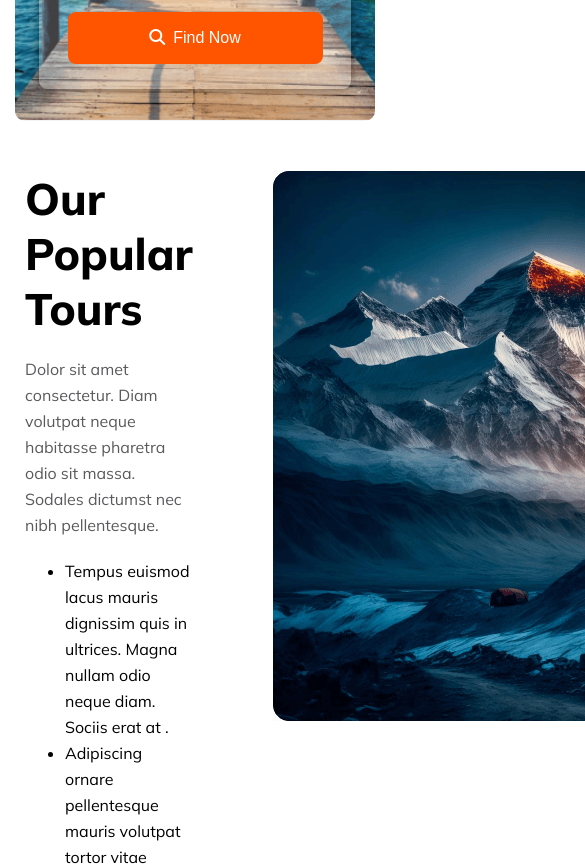
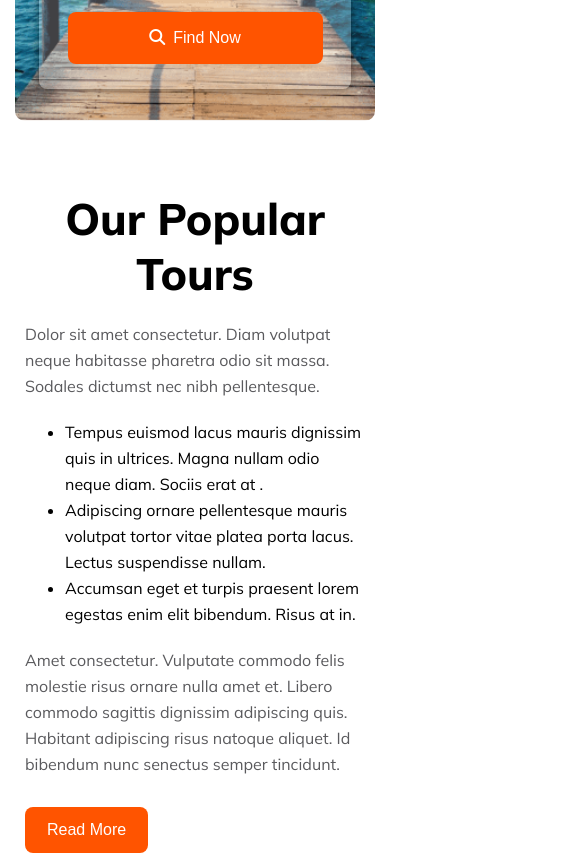
Before and after one commit to kiron-talukdar/4_Responsive_Travel_Website, a plain HTML site: page index.html in a window 390 px wide. Shown: the part 520-1386 px from the top of the page, 585 px wide, since content can reach past the window. Drawn offline with Linux system fonts and the light colour scheme.

Commit message:
responsive commit, this web design is complete with responsive pages

```diff
--- a/assests/css/responsive.css
+++ b/assests/css/responsive.css
@@ -27,6 +27,14 @@
 
     /* 2 area start */
 
+    /* 3 */
+    .popular-tours {
+
+        flex-direction: column;
+    }
+    .popular-tour-image img {
+        width: 80%;
+    }
     /* 6 video area */
     .visiting-video {
         padding: 20px 0px;
@@ -175,6 +183,7 @@
     }
     .dd-cart {
         padding: 10px;
+        margin-top: 105px;
     }
 
     /* 7.. subscribe */
@@ -212,12 +221,31 @@
         flex-direction: column;
         background: none;
         border: none;
-        padding: 0 10px;
+        padding: 0;
     }
     .visiting-video-info {
         margin: 0px 0px 50px 0;
     }
-    /* .visiting-video-area .section-padding{
-        padding: 50px 0 100px 0;
-    } */
+    /* .popular-tour-image {
+        display: flex;
+        justify-content: center;
+        /* width: 100%;
+        height: auto;
+    }  */
 }
+@media screen and (max-width:1080px){
+    .container {
+        padding-left: 15px;
+        padding-right: 15px;
+        box-sizing: border-box;
+    }
+
+    .popular-tour-info h2 {
+        text-align: center;
+    }
+    .section-padding {
+        padding: 70px 0px;
+    }
+
+
+}
--- a/assests/css/style.css
+++ b/assests/css/style.css
@@ -171,7 +171,12 @@ input{
 .popular-tours{
     display: flex;
     gap: 70px;
-
+}
+.popular-tour-image {
+	display: flex;
+	justify-content: center;
+	/* width: 100%; */
+	/* height: auto; */
 }
  .popular-tour-info {
 	padding: 0px 10px;
@@ -189,6 +194,10 @@ input{
 }
 .popular-tour-info  .button1{
     margin-top: 10px;
+}
+.popular-tour-img img{
+    width: 500px;
+    height: auto;
 }
 
 
@@ -394,20 +403,17 @@ input{
 }
 
 /* 6.  video area */
+
 .visiting-video {
 	display: flex;
 	justify-content: center;
 	align-items: center;
 	box-sizing: border-box;
-	border: 1px solid rgba(41, 206, 246, 0.20);
-	background: rgba(41, 206, 246, 0.05);
+	/* border: 1px solid rgba(41, 206, 246, 0.20); */
+	/* background: rgba(41, 206, 246, 0.05); */
 	padding: 50px 10px;
+	background: rgba(251, 181, 99, 0.05);
 }
-/* .cart2 {
-	border-radius: 16px;
-	border: 1px solid rgba(41, 206, 246, 0.20);
-	background: rgba(41, 206, 246, 0.05);
-} */
 
 .popular-tour-video video {
 	width: 100%;
```
Also changed, not shown: index.html (+6 -0 lines).
